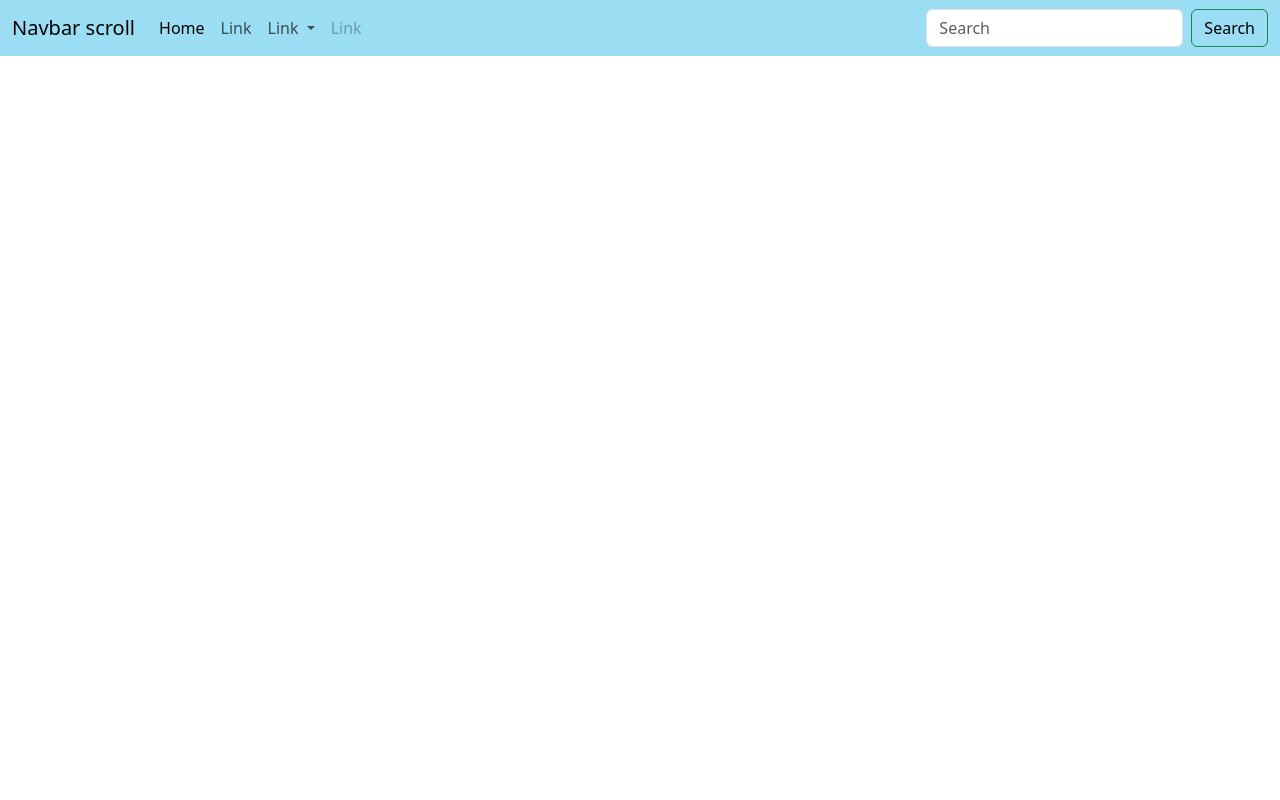
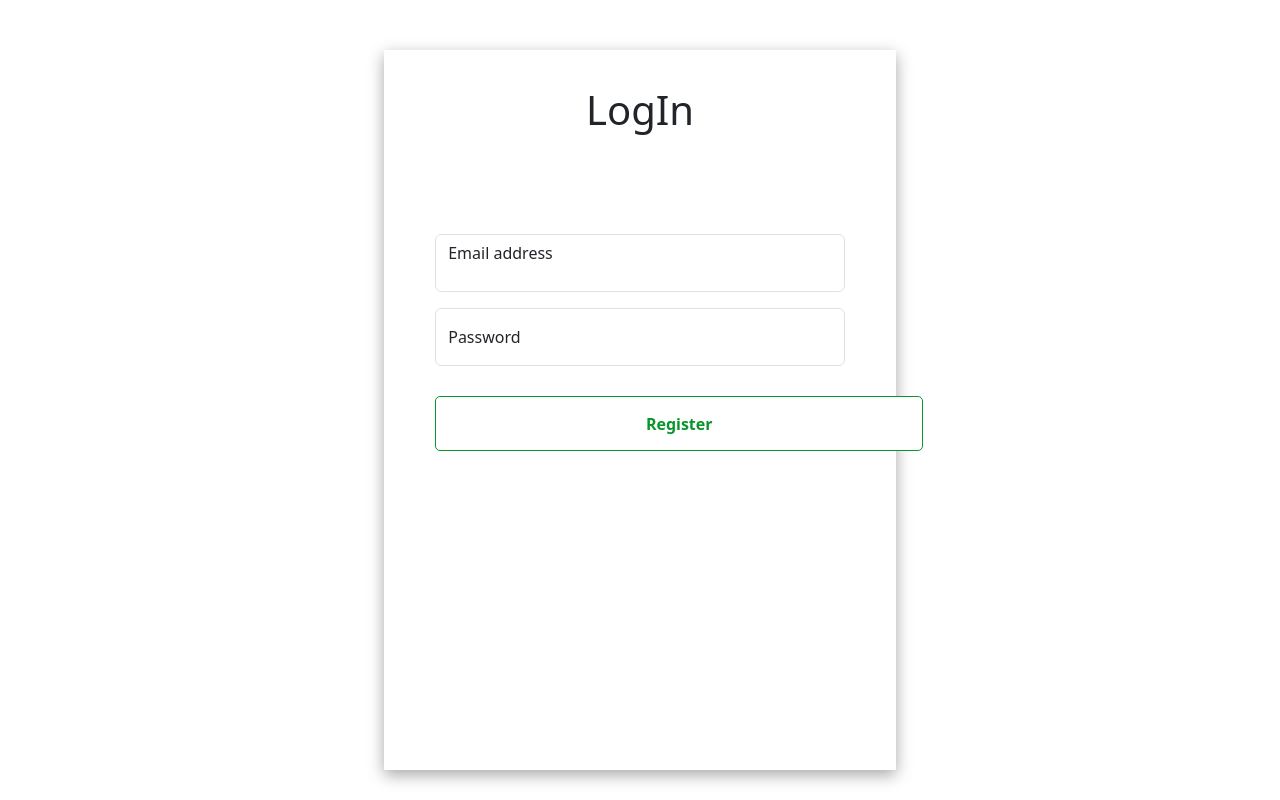
Before and after one commit to JmJagdish/malicious-profit-4828, a plain HTML site: page frontend/html/login.html in a window 1280 px wide. Drawn offline with nearby package versions, Linux system fonts and the light colour scheme.

Commit message:
day-5 code added

```diff
--- a/frontend/css/login.css
+++ b/frontend/css/login.css
@@ -1,6 +1,56 @@
+.container-fluid > a> img{
+	height: 50px;
+	width: 90px;
+	margin: auto;
+	border-radius: 5px;
+}
 .navbar{
 	background-color: #9bdef3;
+	height: 100px;
 }
+#signup-container{
+    display: flex;
+    justify-content: center;
+    align-items: center;
+    width: 40%;
+    height: 90vh;
+    margin: auto;
+    box-shadow: rgba(0, 0, 0, 0.35) 0px 5px 15px;
+    margin-top: 50px;
+}
+#signup{
+    width: 80%;
+    height: 90%;
+    margin: auto;
+    text-align: center;
+}
+
+#email-form{
+    padding-top: 10px;
+	margin-top: 90px;
+}
+
+.floatingInput{
+    padding-left: 10px;
+}
+
 .btn{
-	color: black;
+	border:1px solid #08962c;
+	color: #08962c;
+	height: 55px;
+	width: 488px;
+    margin-top: 30px;
+    background-color: white;
+    border-radius: 5px;
 }
+.btn:hover{
+	color: white;
+	background-color: #08962c;
+}
+
+.row{
+    padding-top: 90px;
+}
+.form-control{
+    height: 20px;
+}
--- a/frontend/css/signup.css
+++ b/frontend/css/signup.css
@@ -5,13 +5,41 @@
     width: 40%;
     height: 90vh;
     margin: auto;
-    border: 1px solid red;
+    box-shadow: rgba(0, 0, 0, 0.35) 0px 5px 15px;
     margin-top: 50px;
 }
 #signup{
     width: 80%;
     height: 90%;
     margin: auto;
-    border: 1px solid red;
     text-align: center;
 }
+
+#email-form{
+    padding-top: 10px;
+}
+
+.floatingInput{
+    padding-left: 10px;
+}
+
+.btn{
+	border:1px solid #08962c;
+	color: #08962c;
+	height: 55px;
+	width: 488px;
+    margin-top: 30px;
+    background-color: white;
+    border-radius: 5px;
+}
+.btn:hover{
+	color: white;
+	background-color: #08962c;
+}
+
+.row{
+    padding-top: 90px;
+}
+.form-control{
+    height: 20px;
+}
--- a/frontend/html/login.html
+++ b/frontend/html/login.html
@@ -10,19 +10,20 @@
     <title>LogIn</title>
 </head>
 <body>
-    <nav class="navbar navbar-expand-lg sticky-top">
+  <!-- <nav class="navbar navbar-expand-lg sticky-top">
     <div class="container-fluid sticky-top">
-          <a class="navbar-brand" href="#">Navbar scroll</a>
+      <a class="navbar-brand" href="#"><img src="/frontend/image/logo.jpeg" alt=""></a>
+
       <button class="navbar-toggler sticky-top" type="button" data-bs-toggle="collapse" data-bs-target="#navbarScroll" aria-controls="navbarScroll" aria-expanded="false" aria-label="Toggle navigation">
         <span class="navbar-toggler-icon"></span>
       </button>
       <div class="collapse navbar-collapse sticky-top"  id="navbarScroll">
         <ul class="navbar-nav me-auto my-2 my-lg-0 navbar-nav-scroll" style="--bs-scroll-height: 300px;">
           <li class="nav-item">
-                <a class="nav-link active" aria-current="page" href="#">Home</a>
+            <a class="nav-link " aria-current="page" href="#">Home</a>
           </li>
           <li class="nav-item">
-                <a class="nav-link" href="#">Link</a>
+            <a class="nav-link" href="./html/signup.html">SignUp</a>
           </li>
           <li class="nav-item dropdown">
             <a class="nav-link dropdown-toggle" href="#" role="button" data-bs-toggle="dropdown" aria-expanded="false">
@@ -36,7 +37,7 @@
             </ul>
           </li>
           <li class="nav-item">
-                <a class="nav-link disabled">Link</a>
+            <a class="nav-link" href="./html/login.html">LogIn</a>
           </li>
         </ul>
         <form class="d-flex" role="search">
@@ -45,12 +46,24 @@
         </form>
       </div>
     </div>
-      </nav>
+  </nav> -->
 
 
-<form action="login">
-    <div id="login">
+      <div id="signup-container">
+        <div id="signup">
+            <h1>LogIn</h1>
 
+            <div class="form-floating mb-3" id="email-form">
+                <input type="email" class="form-control" id="floatingInput" placeholder="name@example.com">
+                <label for="floatingInput">Email address</label>
+              </div>
+              <div class="form-floating">
+                <input type="password" class="form-control" id="floatingPassword" placeholder="Password">
+                <label for="floatingPassword">Password</label>
+              </div>
+
+              <button type="button" class="btn btn-success"><b>Register</b></button>
+        </div>
         </div>
 </form>
 
```
Also changed, not shown: frontend/css/style.css (+7 -6 lines), frontend/html/signup.html (+7 -8 lines), frontend/index.html (+5 -4 lines). Lines whose indentation alone changed are shown as unchanged.
